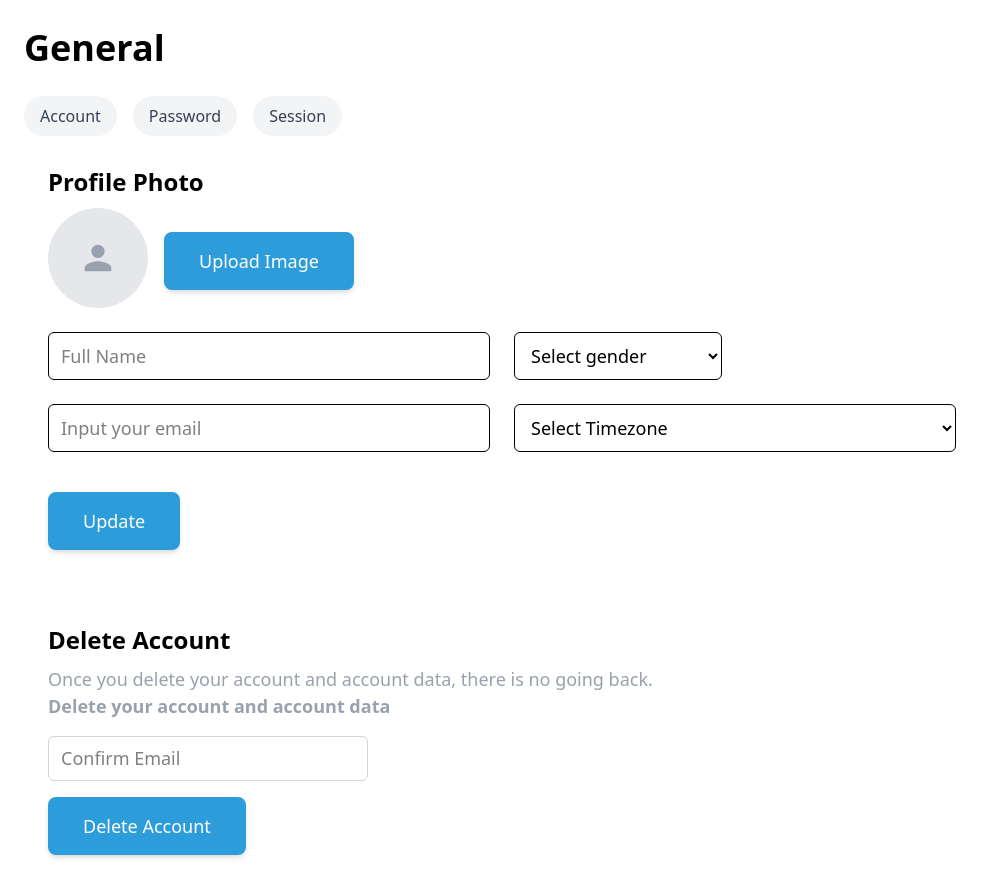
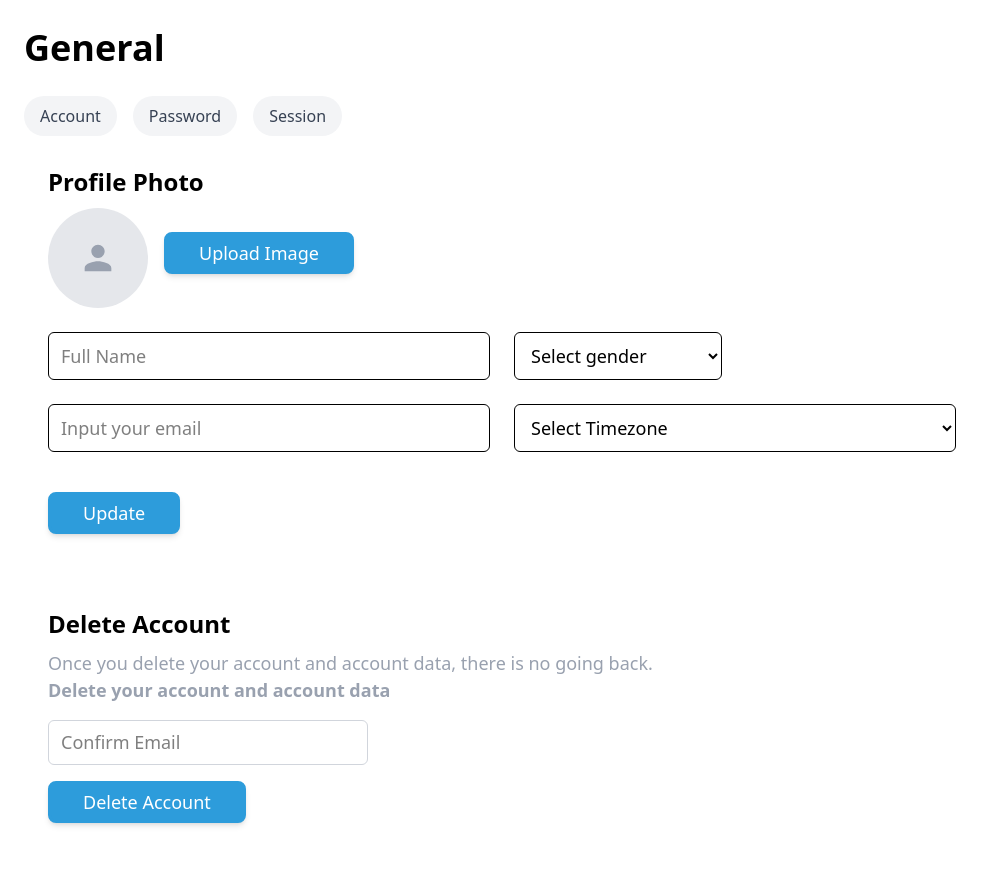
Before and after one commit to MrNobodyCam/SmartSched, a React (Vite) app in the folder frontend/: page /setting in a window 1280 px wide. Shown: the top 896 px of the page, without its empty margins (0-993 px from the left). Built offline with nearby package versions, Linux system fonts and the light colour scheme.

Commit message:
general V3.0

```diff
--- a/frontend/package.json
+++ b/frontend/package.json
@@ -19,6 +19,7 @@
     "react-big-calendar": "^1.18.0",
     "react-dom": "^19.0.0",
     "react-feather": "^2.0.10",
+    "react-icons": "^5.5.0",
     "react-router-dom": "^7.3.0",
     "react-toastify": "^11.0.5"
   },
--- a/frontend/src/pages/General/general_account.tsx
+++ b/frontend/src/pages/General/general_account.tsx
@@ -1,5 +1,7 @@
-import React, { useState, ChangeEvent, useRef } from "react";
+import React, { useState, ChangeEvent, useRef, } from "react";
+import { FaTimes } from "react-icons/fa"; // or the correct path to the FaTimes component
 import PrimaryBtn from "../../components/PrimaryBtn";
+import SecondaryBtn from "../../components/SecondaryBtn";
 
 interface UserProfile {
   fullName: string;
@@ -149,26 +151,22 @@ const UserProfileSettings: React.FC = () => {
                     onChange={handleFileUpload}
                   />
                   <div className="">
-                    <PrimaryBtn onClick={triggerFileInput}>
+                    <PrimaryBtn onClick={triggerFileInput} py="py-1">
                       Upload Image
                     </PrimaryBtn>
                   </div>
                   {profile.profilePhoto && (
-                    <button
+                    <SecondaryBtn
+                      py="py-1"
+                      borderColor="#A5A5A5"
+                      color="#A5A5A5"
+                      extraContent={
+                        <FaTimes className="w-[16px] md:w-[18px] lg:w-[20px]" />
+                      }
                       onClick={handleDeletePhoto}
-                      className="px-4 py-2 border border-gray-300 text-gray-600 rounded-xl hover:bg-gray-50 flex items-center text-[14px] md:text-[16px] lg:text-[18px] font-bold"
                     >
-                      <svg
-                        className="w-4 h-4 mr-1"
-                        viewBox="0 0 24 24"
-                        fill="none"
-                        stroke="currentColor"
-                        strokeWidth="2"
-                      >
-                        <path d="M6 18L18 6M6 6l12 12" />
-                      </svg>
                       Delete
-                    </button>
+                    </SecondaryBtn>
                   )}
                 </div>
               </div>
@@ -284,7 +282,7 @@ const UserProfileSettings: React.FC = () => {
               </div>
 
               <div className="pt-4">
-                <PrimaryBtn> Update </PrimaryBtn>
+                <PrimaryBtn py="py-1"> Update </PrimaryBtn>
               </div>
             </form>
 
@@ -312,7 +310,7 @@ const UserProfileSettings: React.FC = () => {
                     required
                   />
                 </div>
-                <PrimaryBtn>Delete Account</PrimaryBtn>
+                <PrimaryBtn py="py-1">Delete Account</PrimaryBtn>
               </form>
             </div>
           </div>
--- a/frontend/src/pages/General/general_password.tsx
+++ b/frontend/src/pages/General/general_password.tsx
@@ -141,7 +141,7 @@ const PasswordChangeForm = () => {
               )}
             </div>
             <div>
-              <PrimaryBtn py-1> Update </PrimaryBtn>
+              <PrimaryBtn py="py-1"> Update </PrimaryBtn>
             </div>
           </form>
         </div>
```
Also changed, not shown: 2 other files (tests, documents, lock files or other folders).
